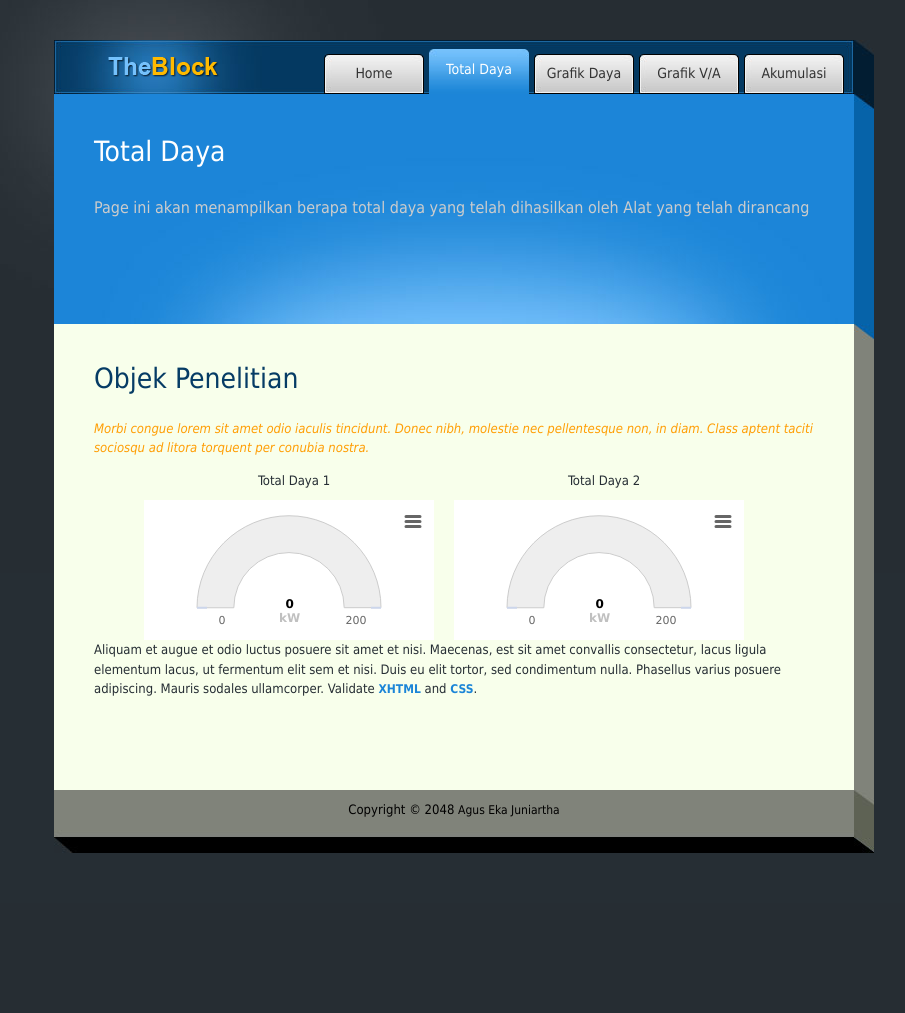
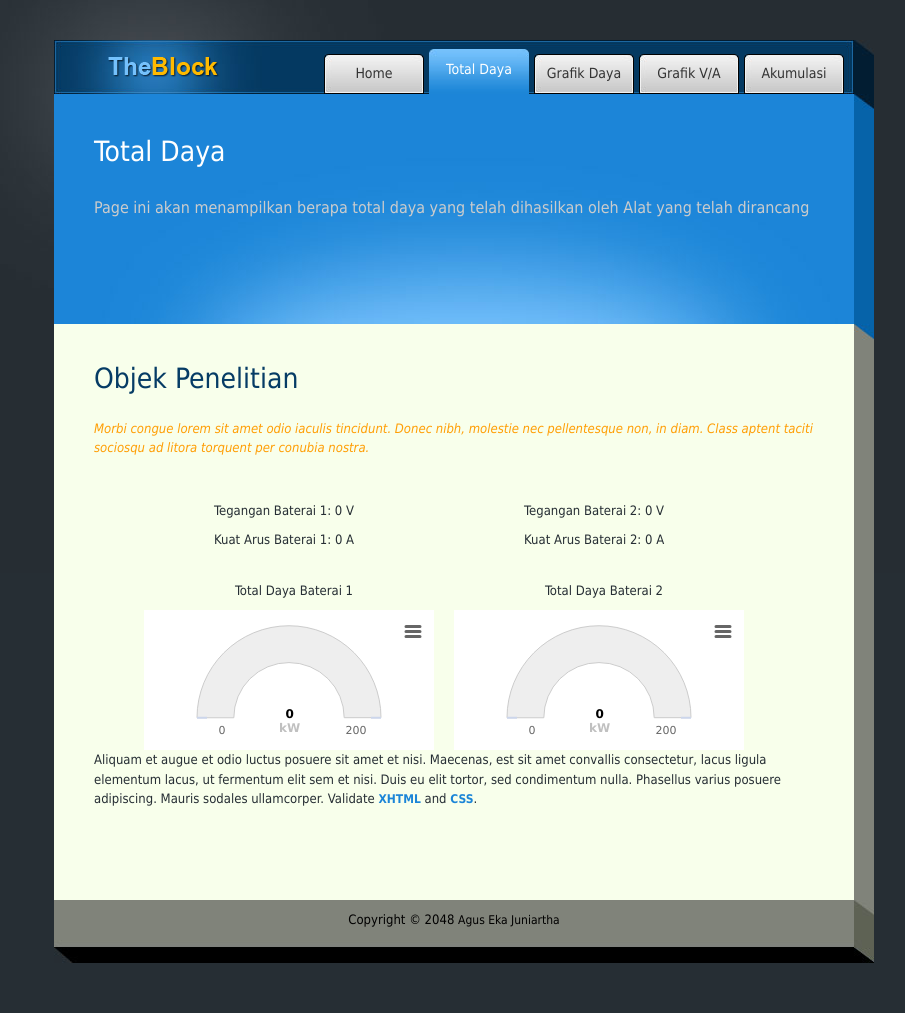
Before and after one commit to MarwanNulhakam/clientside, a PHP site: page /about.php in a window 1280 px wide. Shown: the whole page, without its empty margins (176-1081 px from the left). Before the commit the page ends 853 px from the top, so only its background shows below. Run offline with PHP 8.4, Linux system fonts and the light colour scheme; data that the repository does not hold is empty.

Commit message:
MN | add getTegangan and getArus method

```diff
--- a/about.php
+++ b/about.php
@@ -20,6 +20,7 @@ http://www.tooplate.com/view/2042-the-block
 <?php
 	include 'powergauge.php';
         include 'callpower.php';
+        $date = date("Y-m-d");
 ?>
 <div id="tooplate_wrapper">
 
@@ -45,18 +46,37 @@ http://www.tooplate.com/view/2042-the-block
     	<h2>Objek Penelitian</h2>
 
         <p><em>Morbi congue lorem sit amet odio iaculis tincidunt. Donec nibh, molestie nec pellentesque non, in diam. Class aptent taciti sociosqu ad litora torquent per conubia nostra.</em></p>
-        <div style="padding-left: 60px;">
+        <div style="padding-left: 120px;padding-top: 30px;">
             <div class="image_fl"><span></span>
                 <?php
-			echo '<p style="text-align:center;">Total Daya 1</p>';
-			displayGauge("gauge1",getTotalDayaHarian(1,"tanggal = '".(date("Y-m-d"))."'"));
+                    $v1 = getTegangan(1,"'tanggal = ".$date."'");
+                    $i1 = getArus(1,"'tanggal = ".$date."'");
+                    echo '<p style="text-align:left;">Tegangan Baterai 1: '.$v1[count($v1)-1].' V</p>';
+                    echo '<p style="text-align:left;">Kuat Arus Baterai 1: '.$i1[count($i1)-1].' A</p>';
+                ?>
+            </div>
+            <div class="image_fl" style="padding-left: 140px;"><span></span>
+                <?php
+                    $v2 = getTegangan(2,"'tanggal = ".$date."'");
+                    $i2 = getArus(2,"'tanggal = ".$date."'");
+                    echo '<p style="text-align:left;">Tegangan Baterai 2: '.$v2[count($v2)-1].' V</p>';
+                    echo '<p style="text-align:left;">Kuat Arus Baterai 2: '.$i2[count($i2)-1].' A</p>';
+                ?>
+            </div>
+        </div>
+
+        <div style="padding-left: 60px;padding-top: 80px;">
+            <div class="image_fl"><span></span>
+                <?php
+			echo '<p style="text-align:center;">Total Daya Baterai 1</p>';
+			displayGauge("gauge1",getTotalDayaHarian(1,"tanggal = '".($date)."'"));
 		?>
             </div>
 
             <div class="image_fl"><span></span>
                 <?php
-			echo '<p style="text-align:center;">Total Daya 2</p>';
-			displayGauge("gauge2",getTotalDayaHarian(2,"tanggal = '".(date("Y-m-d"))."'"));
+			echo '<p style="text-align:center;">Total Daya Baterai 2</p>';
+			displayGauge("gauge2",getTotalDayaHarian(2,"tanggal = '".($date)."'"));
 		?>
             </div>
         </div>
--- a/callpower.php
+++ b/callpower.php
@@ -4,16 +4,17 @@
     include 'actualgraphicgenerator.php';
     include 'dbmodel.php';
 
+    function getTegangan($x,$date){
+        $var1=$x==1?"v1":"v2";
+        return doQueryAsArray(generateQuery($var1,"merit",$date),$var1);
+    }
+    function getArus($x,$date){
+        $var1=$x==1?"i1":"i2";
+        return doQueryAsArray(generateQuery($var1,"merit",$date),$var1);
+    }
     function getDaya($x,$date){
-        if($x==1){
-            $var1="v1";
-            $var2="i1";
-        }else{
-            $var1="v2";
-            $var2="i2";
-        }
-        $tegangan = doQueryAsArray(generateQuery($var1,"merit",$date),$var1);
-        $arus = doQueryAsArray(generateQuery($var2,"merit",$date),$var2);
+        $tegangan = getTegangan($x,$date);
+        $arus = getArus($x,$date);
 
         for($i=0;$i<count($tegangan);$i++){
             $series[$i] = $tegangan[$i] * $arus[$i];
```
